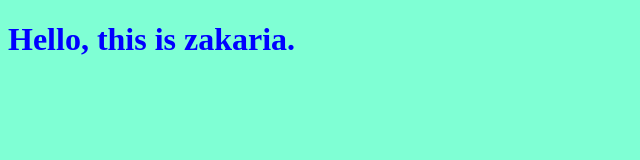
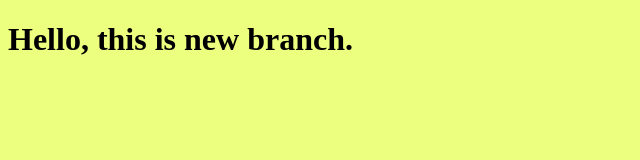
Before and after one commit to Zakariamiti/MytestRepo, a plain HTML site: page index.html in a window 1280 px wide. Shown: the whole page, without its empty margins (0-640 px from the left). Drawn offline with Linux system fonts and the light colour scheme.

Commit message:
changing style for the title

```diff
--- a/index.html
+++ b/index.html
@@ -8,7 +8,7 @@
     <link rel="stylesheet" href="style.css">
 </head>
 <body>
-    <h1>Hello, this is zakaria.</h1>
+    <h1>Hello, this is new branch.</h1>
     <script src="app.js"></script>
 </body>
 </html>
--- a/style.css
+++ b/style.css
@@ -1,5 +1,5 @@
 h1{
-    color: blue;
+    color: black;
 }
-body{background-color: aquamarine;
+body{background-color: rgb(236, 255, 127);
 }
```
